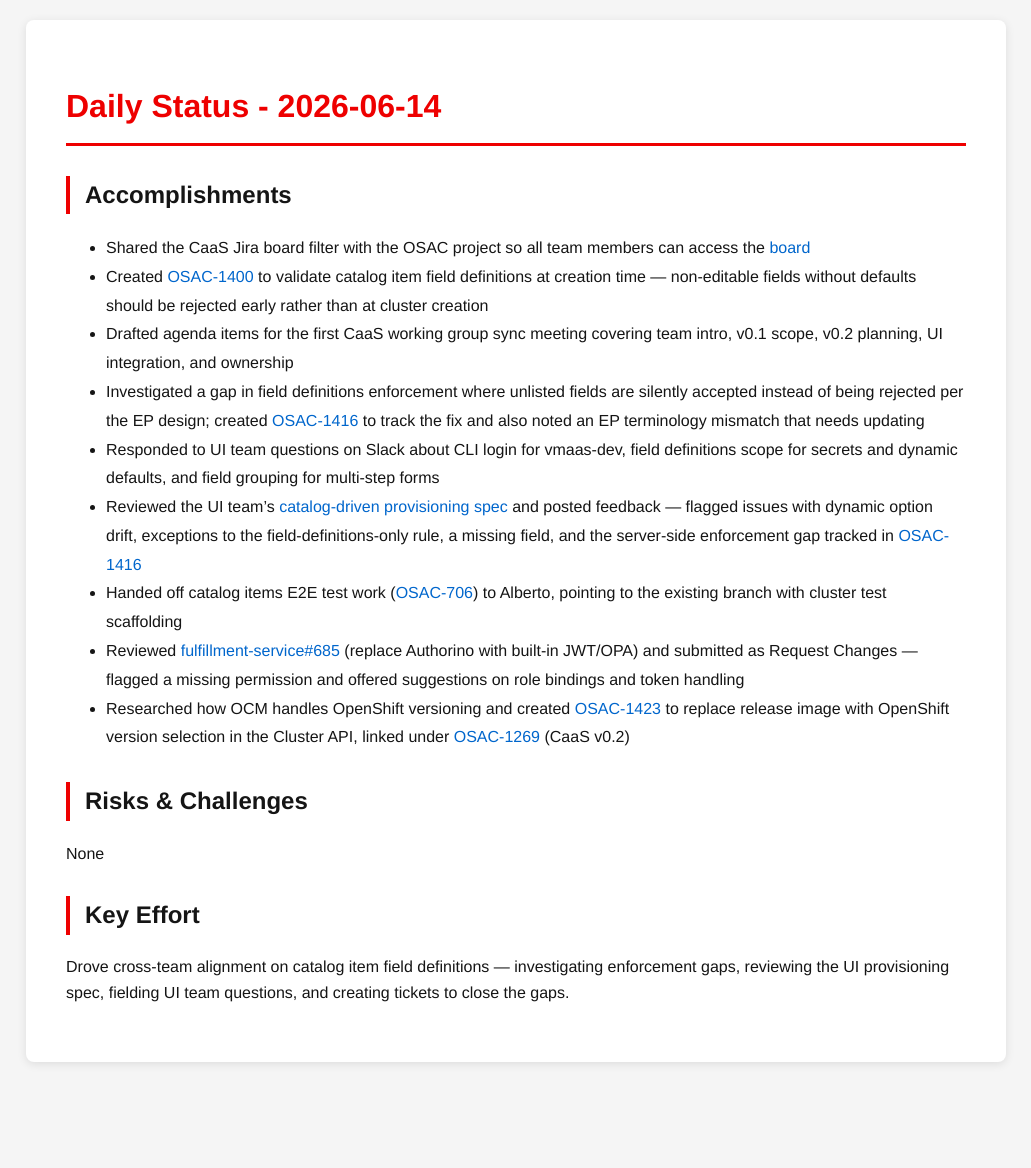
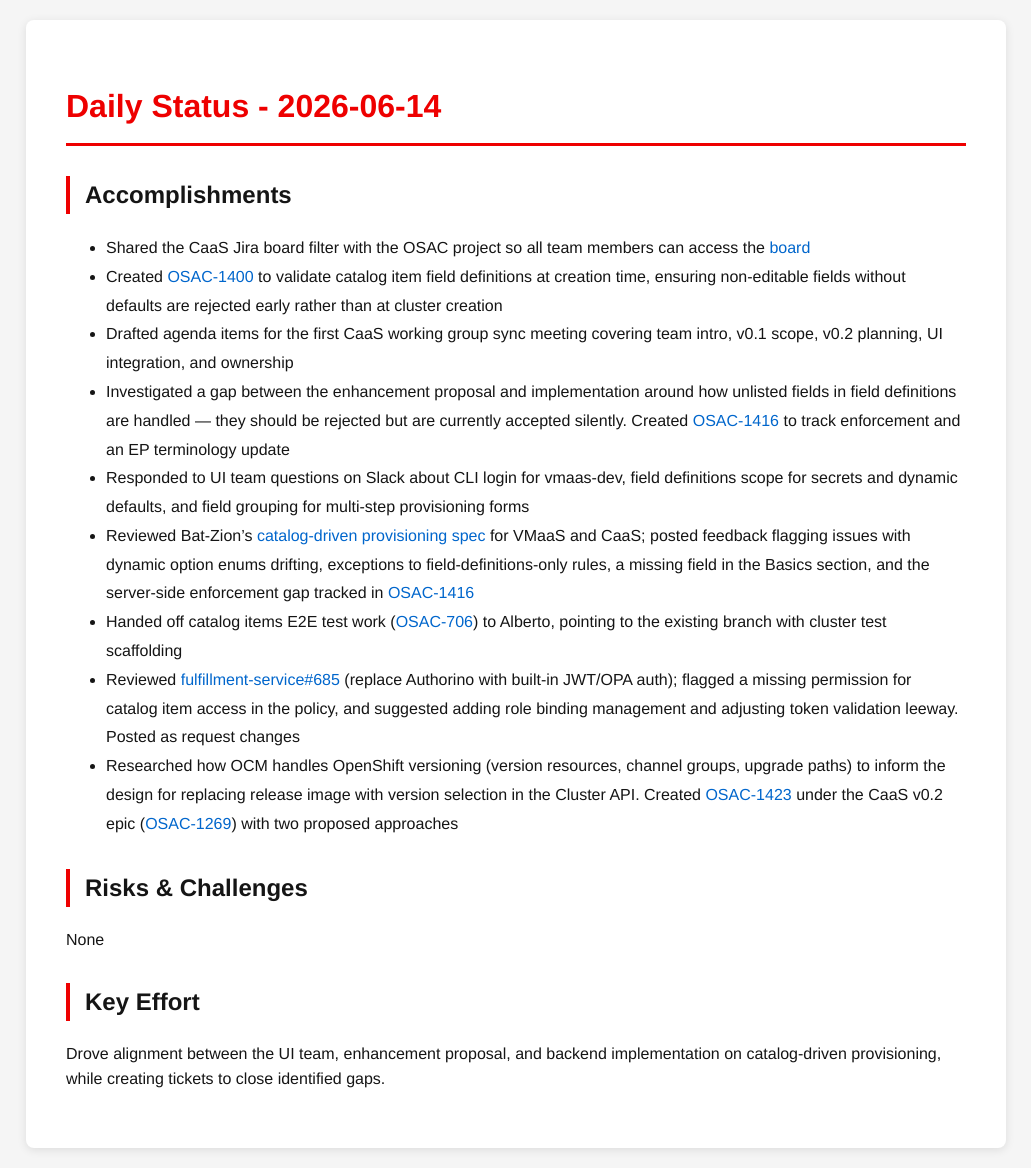
Before and after one commit to tzvatot/daily-status, a Jekyll site: the page built from 2026-06-14.md, in a window 1280 px wide. Shown: the whole page, without its empty margins (124-1155 px from the left). Built offline with Jekyll 4.4.1, drawn with Linux system fonts in a browser that asks for light colours; before the commit the page ends 1082 px from its top, so only the background shows below that.

Commit message:
Daily status update - 2026-06-14

```diff
--- a/2026-06-14.md
+++ b/2026-06-14.md
@@ -8,17 +8,17 @@ date: 2026-06-14
 
 ## Accomplishments
 - Shared the CaaS Jira board filter with the OSAC project so all team members can access the [board](https://redhat.atlassian.net/jira/software/c/projects/OSAC/boards/12411)
-- Created [OSAC-1400](https://redhat.atlassian.net/browse/OSAC-1400) to validate catalog item field definitions at creation time — non-editable fields without defaults should be rejected early rather than at cluster creation
+- Created [OSAC-1400](https://redhat.atlassian.net/browse/OSAC-1400) to validate catalog item field definitions at creation time, ensuring non-editable fields without defaults are rejected early rather than at cluster creation
 - Drafted agenda items for the first CaaS working group sync meeting covering team intro, v0.1 scope, v0.2 planning, UI integration, and ownership
-- Investigated a gap in field definitions enforcement where unlisted fields are silently accepted instead of being rejected per the EP design; created [OSAC-1416](https://redhat.atlassian.net/browse/OSAC-1416) to track the fix and also noted an EP terminology mismatch that needs updating
-- Responded to UI team questions on Slack about CLI login for vmaas-dev, field definitions scope for secrets and dynamic defaults, and field grouping for multi-step forms
-- Reviewed the UI team's [catalog-driven provisioning spec](https://gist.github.com/batzionb/d6bb05faf56a1d8e9bf7ee194aa1356f) and posted feedback — flagged issues with dynamic option drift, exceptions to the field-definitions-only rule, a missing field, and the server-side enforcement gap tracked in [OSAC-1416](https://redhat.atlassian.net/browse/OSAC-1416)
+- Investigated a gap between the enhancement proposal and implementation around how unlisted fields in field definitions are handled — they should be rejected but are currently accepted silently. Created [OSAC-1416](https://redhat.atlassian.net/browse/OSAC-1416) to track enforcement and an EP terminology update
+- Responded to UI team questions on Slack about CLI login for vmaas-dev, field definitions scope for secrets and dynamic defaults, and field grouping for multi-step provisioning forms
+- Reviewed Bat-Zion's [catalog-driven provisioning spec](https://gist.github.com/batzionb/d6bb05faf56a1d8e9bf7ee194aa1356f) for VMaaS and CaaS; posted feedback flagging issues with dynamic option enums drifting, exceptions to field-definitions-only rules, a missing field in the Basics section, and the server-side enforcement gap tracked in [OSAC-1416](https://redhat.atlassian.net/browse/OSAC-1416)
 - Handed off catalog items E2E test work ([OSAC-706](https://redhat.atlassian.net/browse/OSAC-706)) to Alberto, pointing to the existing branch with cluster test scaffolding
-- Reviewed [fulfillment-service#685](https://github.com/osac-project/fulfillment-service/pull/685) (replace Authorino with built-in JWT/OPA) and submitted as Request Changes — flagged a missing permission and offered suggestions on role bindings and token handling
-- Researched how OCM handles OpenShift versioning and created [OSAC-1423](https://redhat.atlassian.net/browse/OSAC-1423) to replace release image with OpenShift version selection in the Cluster API, linked under [OSAC-1269](https://redhat.atlassian.net/browse/OSAC-1269) (CaaS v0.2)
+- Reviewed [fulfillment-service#685](https://github.com/osac-project/fulfillment-service/pull/685) (replace Authorino with built-in JWT/OPA auth); flagged a missing permission for catalog item access in the policy, and suggested adding role binding management and adjusting token validation leeway. Posted as request changes
+- Researched how OCM handles OpenShift versioning (version resources, channel groups, upgrade paths) to inform the design for replacing release image with version selection in the Cluster API. Created [OSAC-1423](https://redhat.atlassian.net/browse/OSAC-1423) under the CaaS v0.2 epic ([OSAC-1269](https://redhat.atlassian.net/browse/OSAC-1269)) with two proposed approaches
 
 ## Risks & Challenges
 None
 
 ## Key Effort
-Drove cross-team alignment on catalog item field definitions — investigating enforcement gaps, reviewing the UI provisioning spec, fielding UI team questions, and creating tickets to close the gaps.
+Drove alignment between the UI team, enhancement proposal, and backend implementation on catalog-driven provisioning, while creating tickets to close identified gaps.
```
